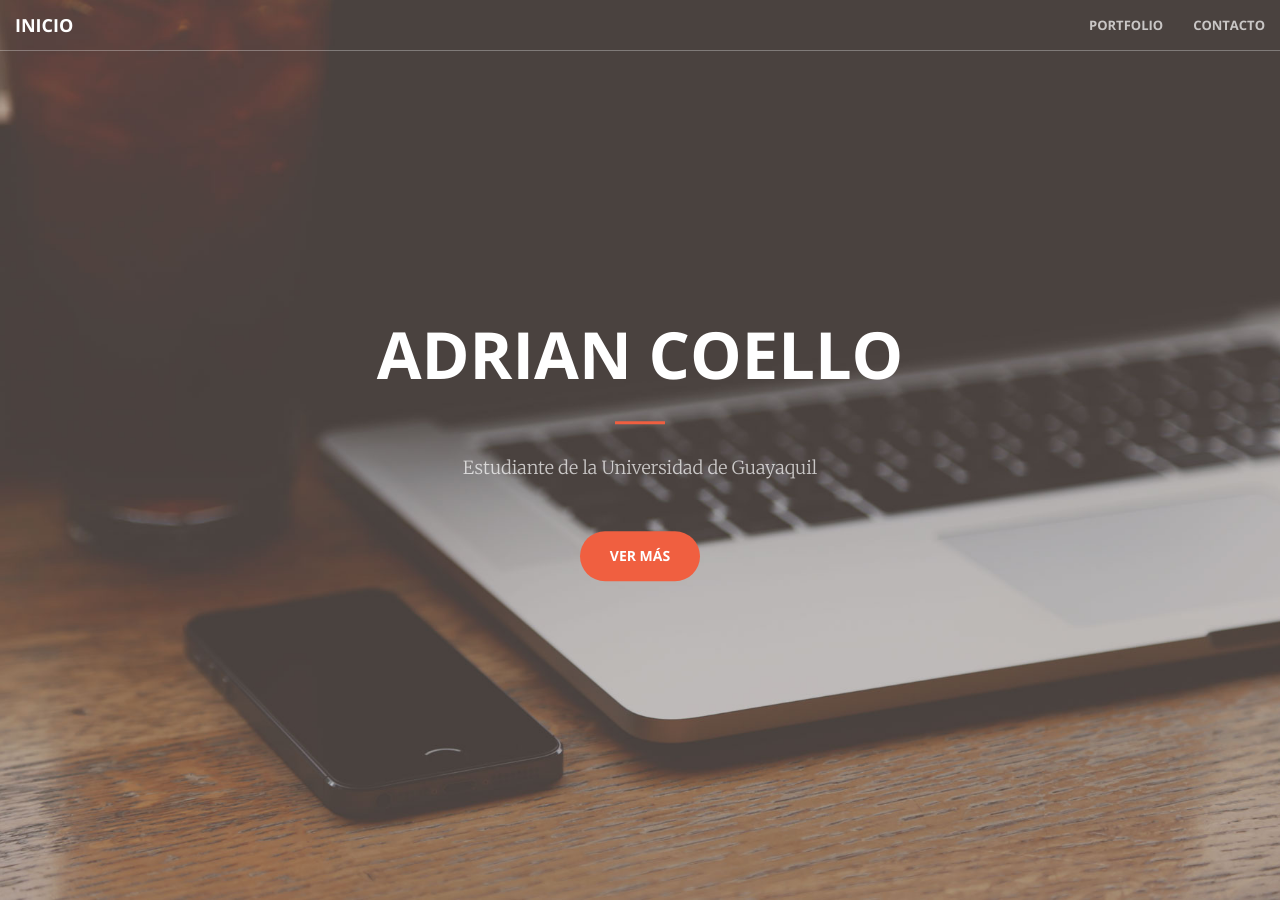
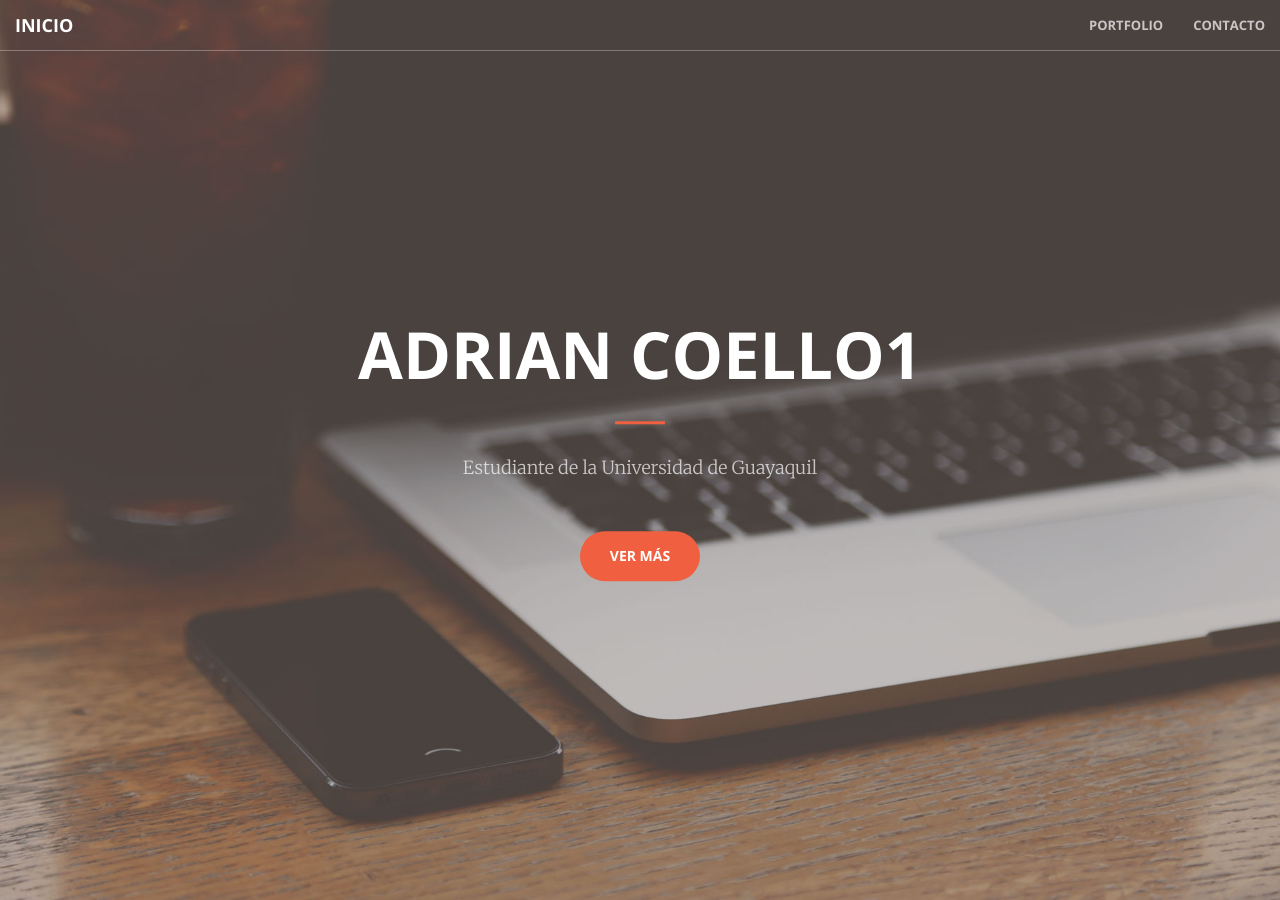
Before and after one commit to Vico2001/Vico01.github.io, a Jekyll site: the page built from index.html, in a window 1280 px wide and 900 px high. Built offline with Jekyll 4.4.1, drawn with Linux system fonts in a browser that asks for light colours.

Commit message:
Update header.html

```diff
--- a/_includes/header.html
+++ b/_includes/header.html
@@ -1,7 +1,7 @@
 <header>
     <div class="header-content">
         <div class="header-content-inner">
-            <h1>Adrian Coello</h1>
+            <h1>Adrian Coello1</h1>
             <hr>
             <p>Estudiante de la Universidad de Guayaquil</p>
             <a href="#portfolio" class="btn btn-primary btn-xl page-scroll">Ver Más</a>
```
